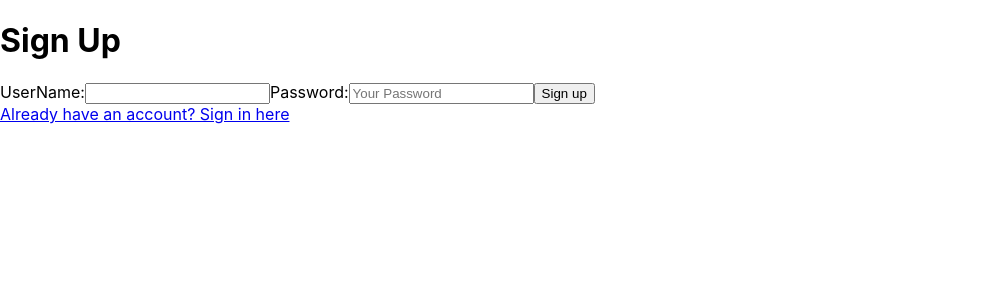
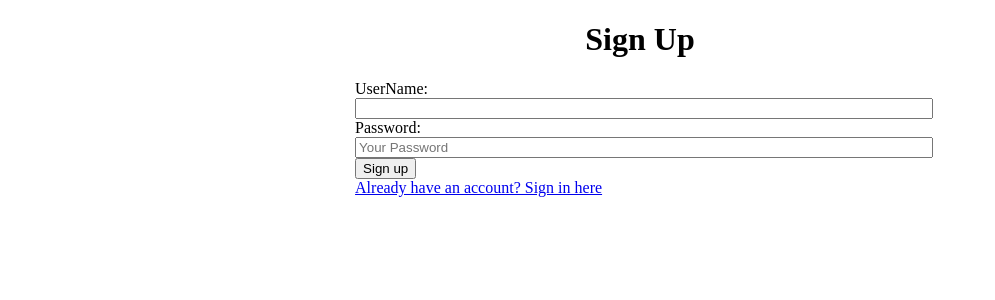
Before and after one commit to WaltRCodes/Cracking-Into-Cooking, a React (Create React App) app in the folder cracking-into-cooking/: page /SignUp in a window 1280 px wide. Shown: the top 300 px of the page, without its empty margins (0-995 px from the left). Built offline with nearby package versions, Linux system fonts and the light colour scheme.

Commit message:
added more styling

```diff
--- a/cracking-into-cooking/src/App.css
+++ b/cracking-into-cooking/src/App.css
@@ -7,3 +7,17 @@
   padding-bottom: 30px;
   border-style: none none solid none;
 }
+
+.main{
+  display: flex;
+  flex-direction: column;
+  align-items: center;
+  font-family: 'IBM Plex Serif';
+}
+.main > button, input{
+  width: 100%;
+}
+.main > form{
+  padding-top: 20px;
+  padding-bottom: 20px;
+}
--- a/cracking-into-cooking/src/components/Ingredientform.js
+++ b/cracking-into-cooking/src/components/Ingredientform.js
@@ -87,7 +87,7 @@ export default class IngredientForm extends Component {
 
   render() {
     return (
-      <div>
+      <div className="main">
         {
             this.state.submittingInfo
             ?
--- a/cracking-into-cooking/src/components/RecipeForm.js
+++ b/cracking-into-cooking/src/components/RecipeForm.js
@@ -87,7 +87,7 @@ async callRecipes() {
 
   render() {
     return (
-      <div>
+      <div className="main">
         {
             this.state.submittingInfo
             ?
--- a/cracking-into-cooking/src/components/SignIn.js
+++ b/cracking-into-cooking/src/components/SignIn.js
@@ -61,7 +61,7 @@ export default class SignIn extends Component {
 
       render() {
         return (
-            <div>
+            <div className="main">
               <h1>Sign In</h1>
               <div >
                 {this.state.error}
--- a/cracking-into-cooking/src/components/SignUp.js
+++ b/cracking-into-cooking/src/components/SignUp.js
@@ -56,7 +56,7 @@ export default class SignUpPage  extends Component {
 
   render() {
     return (
-        <div>
+        <div className="main">
           <h1>Sign Up</h1>
           <div>
             {this.state.message}
```
